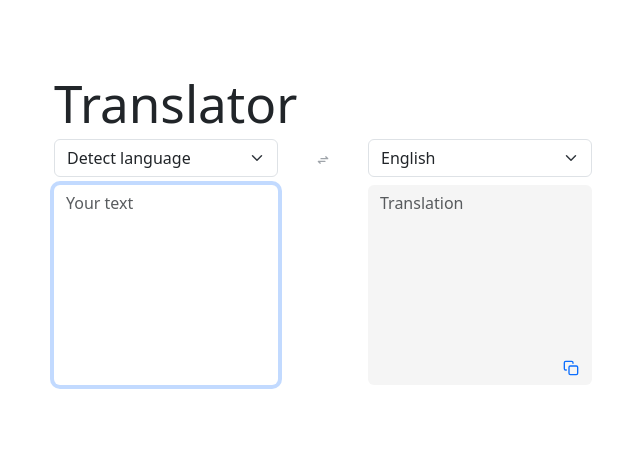
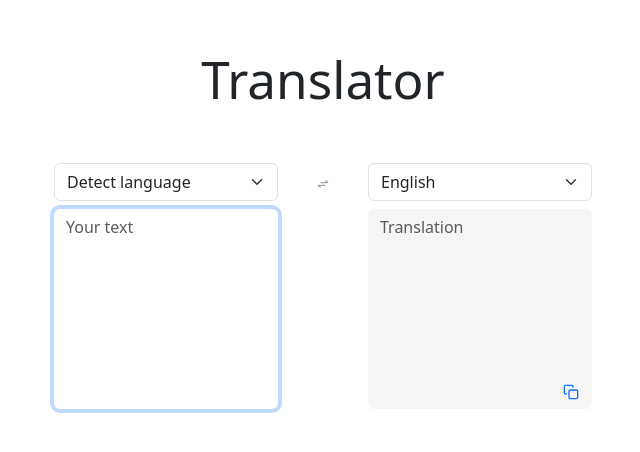
Before and after one commit to katiaku/translator, a React (Vite) app: page / in a window 1280 px wide. Shown: the part 170-622 px from the top of the page, without its empty margins (317-957 px from the left). Built offline with nearby package versions, Linux system fonts and the light colour scheme.

Commit message:
Corrige el estilo del header

```diff
--- a/src/App.tsx
+++ b/src/App.tsx
@@ -41,7 +41,9 @@ function App() {
 
   return (
     <Container fluid>
-      <h1>Translator</h1>
+      <div className="d-flex justify-content-center align-items-center mb-4 pb-4">
+        <h1 className="custom-font">Translator</h1>
+      </div>
 
       <Row>
         <Col>
```
